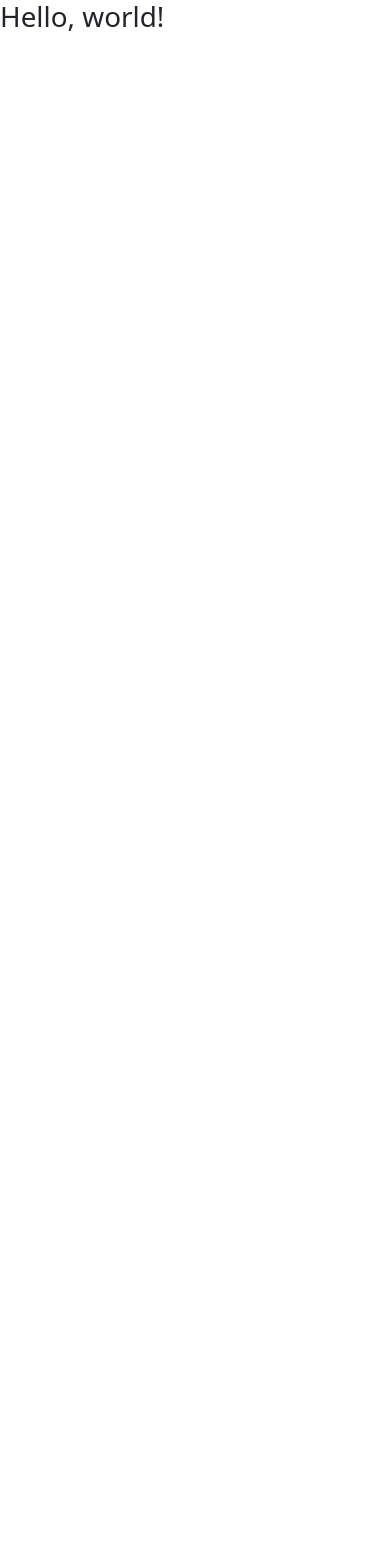
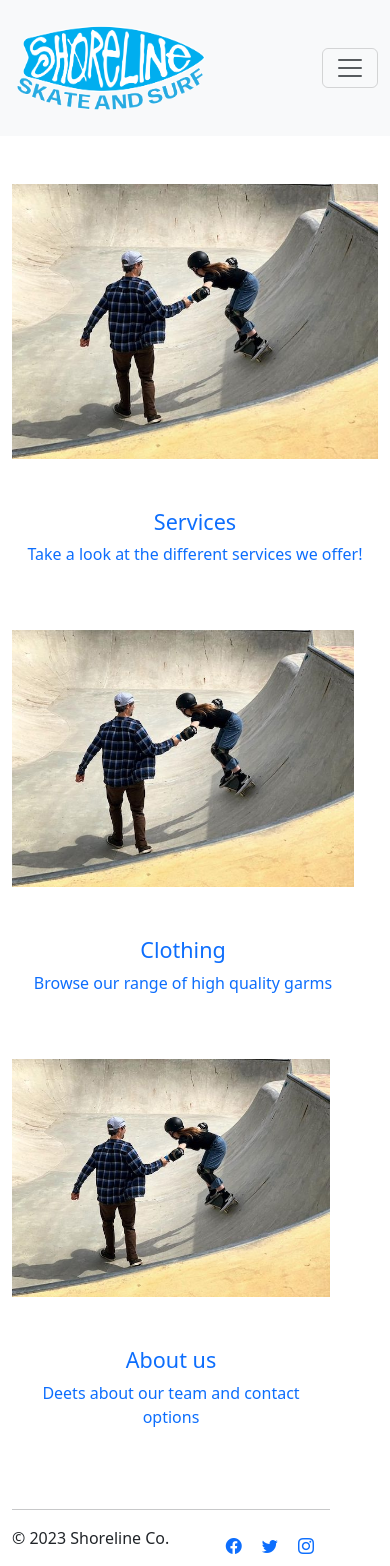
Before and after one commit to alexjam3sw/sem2website, a plain HTML site: page website /index.html in a window 390 px wide. Before the commit the page ends 844 px from the top, so only its background shows below. Drawn offline with nearby package versions, Linux system fonts and the light colour scheme; files whose address does not match are found by name.

Commit message:
lots of work done

```diff
--- a/website /index.html
+++ b/website /index.html
@@ -3,11 +3,91 @@
   <head>
     <meta charset="utf-8">
     <meta name="viewport" content="width=device-width, initial-scale=1">
-    <title>Bootstrap demo</title>
+    <title>Shoreline</title>
     <link href="https://cdn.jsdelivr.net/npm/bootstrap@5.3.0-alpha3/dist/css/bootstrap.min.css" rel="stylesheet" integrity="sha384-KK94CHFLLe+nY2dmCWGMq91rCGa5gtU4mk92HdvYe+M/SXH301p5ILy+dN9+nJOZ" crossorigin="anonymous">
+    <link rel="stylesheet" href="https://cdn.jsdelivr.net/npm/bootstrap-icons@1.8.1/font/bootstrap-icons.css">
+    <style>
+      .service-item img {
+    margin-bottom: 50px;
+      }
+    </style>
   </head>
   <body>
-    <h1>Hello, world!</h1>
     <script src="https://cdn.jsdelivr.net/npm/bootstrap@5.3.0-alpha3/dist/js/bootstrap.bundle.min.js" integrity="sha384-ENjdO4Dr2bkBIFxQpeoTz1HIcje39Wm4jDKdf19U8gI4ddQ3GYNS7NTKfAdVQSZe" crossorigin="anonymous"></script>
+    <nav class="navbar bg-body-tertiary">
+      <div class="container text-centre">
+        <a class="navbar-brand" href="#">
+          <img src="/Users/alex/Desktop/graphic + web design 2/SEM2WEBSITE/weblogo.png" alt="logo" width="200" height="110">
+        </a>
+        <button class="navbar-toggler" type="button" data-bs-toggle="collapse" data-bs-target="#navbarSupportedContent" aria-controls="navbarSupportedContent" aria-expanded="false" aria-label="Toggle navigation" >
+          <span class="navbar-toggler-icon"></span>
+        </button>
+        <div class="collapse navbar-collapse ms-auto" id="navbarSupportedContent">
+          <ul class="navbar-nav me-auto mb-2 mb-lg-0">
+            <li class="nav-item">
+              <a class="nav-link active" aria-current="page" href="index.html">Home</a>
+            </li>
+            <li class="nav-item">
+              <a class="nav-link" href="services.html">Services
+              </a>
+            </li>
+            <li class="nav-item">
+              <a class="nav-link" href="clothing.html">Clothing
+              </a>
+            </li>
+            <li class="nav-item">
+              <a class="nav-link" href="about.html">About Us
+              </a>
+            </li>
+          </ul>
+        </div>
+      </div>
+    </nav>
+
+    <div class="container">
+      <div class="row">
+        <div class="col-md-12 text-center mt-5 service-item">
+          <a href="services.html" class="text-decoration-none">
+          <img src="/Users/alex/Desktop/graphic + web design 2/SEM2WEBSITE/pro-skateboard-lesson.jpeg" class="img-fluid" alt="Services">
+         <h4>Services</h4>
+          <p>Take a look at the different services we offer!
+          </p>
+        </a>
+        </div>
+
+        <div class="row">
+          <div class="col-md-12 text-center mt-5 service-item">
+            <a href="clothing.html" class="text-decoration-none">
+            <img src="/Users/alex/Desktop/graphic + web design 2/SEM2WEBSITE/pro-skateboard-lesson.jpeg" class="img-fluid" alt="Services">
+           <h4>Clothing</h4>
+            <p>Browse our range of high quality garms
+            </p>
+          </a>
+          </div>
+
+          <div class="row">
+            <div class="col-md-12 text-center mt-5 service-item">
+              <a href="services.html" class="text-decoration-none">
+              <img src="/Users/alex/Desktop/graphic + web design 2/SEM2WEBSITE/pro-skateboard-lesson.jpeg" class="img-fluid" alt="Services">
+             <h4>About us</h4>
+              <p>Deets about our team and contact options
+              </p>
+            </a>
+            </div>
+
+
+    <div class="container mt-5">
+      <hr>
+      <footer class="d-flex justify-content-between align-items-center">
+        <div>
+          <p>&copy; 2023 Shoreline Co.</p>
+        </div>
+        <div>
+          <a href="#" class="me-3"><i class="bi bi-facebook"></i></a>
+          <a href="#" class="me-3"><i class="bi bi-twitter"></i></a>
+          <a href="#" class="me-3"><i class="bi bi-instagram"></i></a>
+        </div>
+      </footer>
+    </div>
   </body>
 </html>
```
Also changed, not shown: website /about.html (added, +56 -0 lines), website /clothing.html (added, +56 -0 lines), website /services.html (added, +56 -0 lines), logo1.png (added), logo1.svg (added), pro-skateboard-lesson.jpeg (added), weblogo.png (added), 5 other files.
